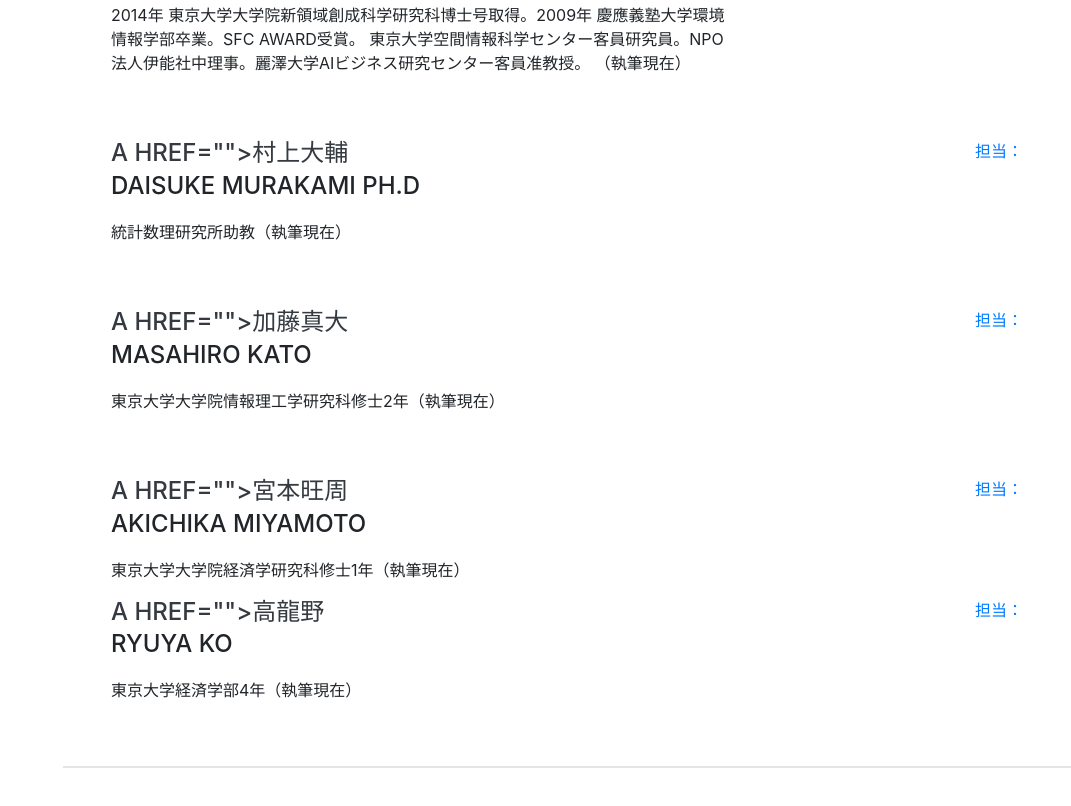
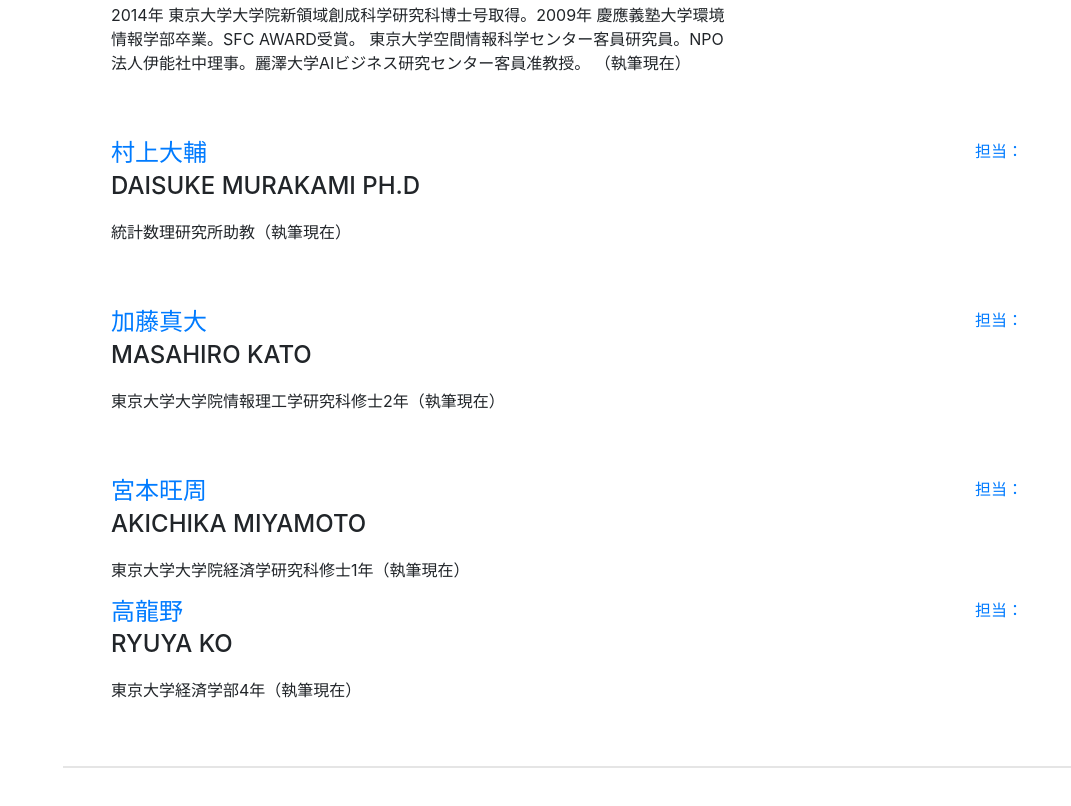
Before and after one commit to SengokuLAB/AdvancedPython_GIS, a website with bundled scripts: page docs/index.html in a window 1280 px wide. Shown: the part 1213-2019 px from the top of the page, without its empty margins (209-1280 px from the left). Built offline with nearby package versions, Linux system fonts and the light colour scheme; a web font is replaced by a local one.

Commit message:
Update index.html

```diff
--- a/docs/index.html
+++ b/docs/index.html
@@ -100,7 +100,7 @@
 
         <div class="resume-item d-flex flex-column flex-md-row justify-content-between mb-5">
           <div class="resume-content">
-            <h4 class="mb-0">a href="">村上大輔</a></h4>
+            <h4 class="mb-0"><a href="">村上大輔</a></h4>
             <div class="subheading mb-3">Daisuke MURAKAMI Ph.D</div>
             <p>統計数理研究所助教（執筆現在）</p>
           </div>
@@ -111,7 +111,7 @@
 
         <div class="resume-item d-flex flex-column flex-md-row justify-content-between mb-5">
           <div class="resume-content">
-            <h4 class="mb-0">a href="">加藤真大</a></h4>
+            <h4 class="mb-0"><a href="">加藤真大</a></h4>
             <div class="subheading mb-3">Masahiro KATO</div>
             <p>東京大学大学院情報理工学研究科修士2年（執筆現在）</p>
           </div>
@@ -122,7 +122,7 @@
 
         <div class="resume-item d-flex flex-column flex-md-row justify-content-between">
           <div class="resume-content">
-            <h4 class="mb-0">a href="">宮本旺周</a></h4>
+            <h4 class="mb-0"><a href="">宮本旺周</a></h4>
             <div class="subheading mb-3">Akichika Miyamoto</div>
             <p>東京大学大学院経済学研究科修士1年（執筆現在）</p>
           </div>
@@ -133,7 +133,7 @@
 
         <div class="resume-item d-flex flex-column flex-md-row justify-content-between">
           <div class="resume-content">
-            <h4 class="mb-0">a href="">高龍野</a></h4>
+            <h4 class="mb-0"><a href="">高龍野</a></h4>
             <div class="subheading mb-3">Ryuya Ko</div>
             <p>東京大学経済学部4年（執筆現在）</p>
           </div>
```
